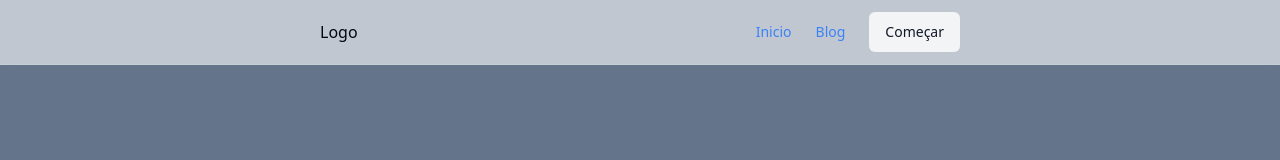
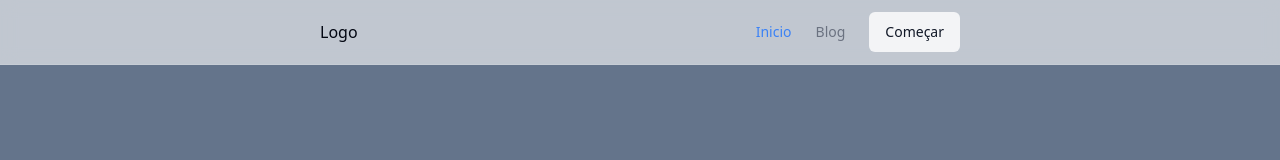
Before and after one commit to diogonoguiera27/nextjs-landing-blog, a Next.js app: page / in a window 1280 px wide. Shown: the top 160 px of the page. Built offline with nearby package versions, Linux system fonts and the light colour scheme.

Commit message:
Componente: Active Link

```diff
--- a/src/components/Header/Header.tsx
+++ b/src/components/Header/Header.tsx
@@ -1,12 +1,8 @@
 import Link from "next/link";
 import { Button } from "../ui/button";
-import { useRouter } from "next/router";
-import { cn } from "@/lib/utils";
+import { ActiveLink } from "../active-link";
 
 export const Header = () => {
-  const router = useRouter();
-  const isHomePage = router.pathname === "/";
-  const isBlogPage = router.pathname.startsWith("/");
   return (
     <header
       className="fixed top-0 z-50 w-full border-b border-white/10 bg-background/95
@@ -17,25 +13,11 @@ export const Header = () => {
           <Link href="/">Logo</Link>
 
           <nav className=" flex items-center gap-6">
-            <Link
-              href="/"
-              className={cn(
-                "text-sm font-medium transition-colors hover:text-blue-500",
-                isHomePage ? "text-blue-500" : "text-muted-foreground"
-              )}
-            >
-              Inicio
-            </Link>
-            <Link
-              href="/blog"
-              className={cn(
-                "text-sm font-medium transition-colors hover:text-blue-500",
-                isBlogPage ? "text-blue-500" : "text-muted-foreground"
-              )}
-            >
-              Blog
-            </Link>
-            <Button variant="secondary">Começar</Button>
+            <ActiveLink href="/">Inicio</ActiveLink>
+            <ActiveLink href="/blog">Blog</ActiveLink>
+            <Button variant="secondary" asChild>
+              <Link href="/comecar">Começar</Link>
+            </Button>
           </nav>
         </div>
       </div>
--- /dev/null
+++ b/src/components/active-link/active-link.tsx
@@ -0,0 +1,24 @@
+import { cn } from "@/lib/utils";
+import Link, { LinkProps } from "next/link";
+import { useRouter } from "next/router";
+
+
+type ActiveLinkProps = {
+    children: React.ReactNode;
+} & LinkProps
+
+export const ActiveLink = ({children , href , ...rest}:ActiveLinkProps) => {
+    const router = useRouter();
+    const isCurrentPath = router.asPath === href || router.asPath === rest.as || router.asPath. startsWith(String(rest.as));
+  return (
+    <Link
+      href={href}
+      className={cn(
+        "text-sm font-medium transition-colors hover:text-blue-500",
+        isCurrentPath ? "text-blue-500" : "text-muted-foreground"
+      )}
+    >
+      {children}
+    </Link>
+  );
+};
--- /dev/null
+++ b/src/components/active-link/index.ts
@@ -0,0 +1 @@
+export * from './active-link'
```
